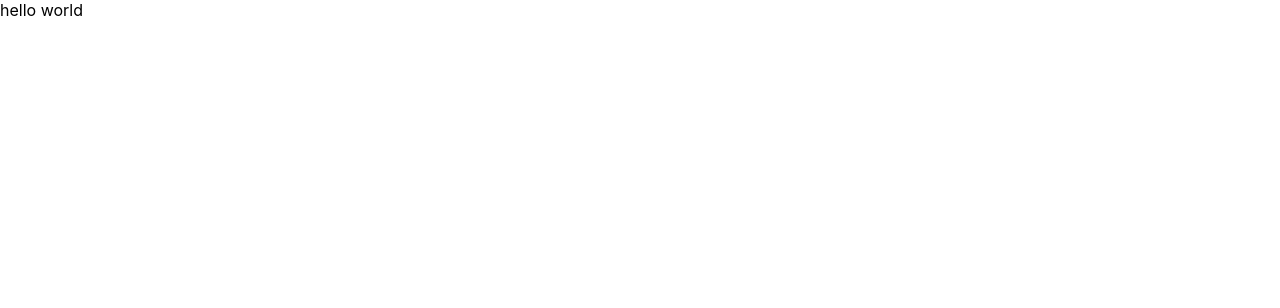
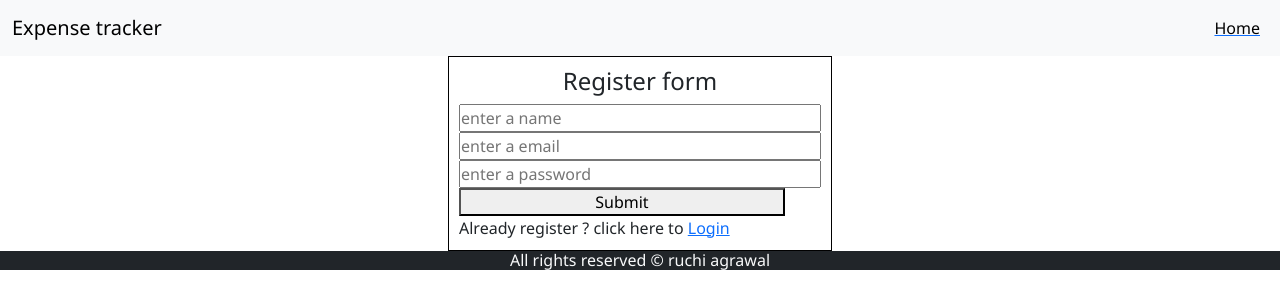
Before and after one commit to RuchiAgrawal9186/Expense-Tracker, a React (Create React App) app in the folder expense-tracker/: page /register in a window 1280 px wide. Shown: the top 308 px of the page. Built offline with nearby package versions, Linux system fonts and the light colour scheme.

Commit message:
working on frontend part build register and login form

```diff
--- a/expense-tracker/package.json
+++ b/expense-tracker/package.json
@@ -6,9 +6,15 @@
     "@testing-library/jest-dom": "^5.16.5",
     "@testing-library/react": "^13.4.0",
     "@testing-library/user-event": "^13.5.0",
+    "antd": "^5.7.3",
+    "axios": "^1.4.0",
     "react": "^18.2.0",
     "react-dom": "^18.2.0",
+    "react-icons": "^4.9.0",
+    "react-redux": "^8.0.5",
+    "react-router-dom": "^6.11.2",
     "react-scripts": "5.0.1",
+    "redux": "^4.2.1",
     "web-vitals": "^2.1.4"
   },
   "scripts": {
--- a/expense-tracker/public/index.html
+++ b/expense-tracker/public/index.html
@@ -15,6 +15,15 @@
       user's mobile device or desktop. See https://developers.google.com/web/fundamentals/web-app-manifest/
     -->
     <link rel="manifest" href="%PUBLIC_URL%/manifest.json" />
+
+
+    <link rel="preconnect" href="https://fonts.googleapis.com">
+<link rel="preconnect" href="https://fonts.gstatic.com" crossorigin>
+<link href="https://fonts.googleapis.com/css2?family=Noto+Sans&family=Work+Sans:wght@400;500&display=swap" rel="stylesheet">
+
+<link rel="stylesheet" href="https://cdn.jsdelivr.net/gh/devicons/devicon@v2.15.1/devicon.min.css">
+
+<link rel="stylesheet" href="https://cdnjs.cloudflare.com/ajax/libs/font-awesome/4.7.0/css/font-awesome.min.css">
     <!--
       Notice the use of %PUBLIC_URL% in the tags above.
       It will be replaced with the URL of the `public` folder during the build.
@@ -24,7 +33,9 @@
       work correctly both with client-side routing and a non-root public URL.
       Learn how to configure a non-root public URL by running `npm run build`.
     -->
-    <title>React App</title>
+    <link href="https://cdn.jsdelivr.net/npm/bootstrap@5.3.1/dist/css/bootstrap.min.css" rel="stylesheet" integrity="sha384-4bw+/aepP/YC94hEpVNVgiZdgIC5+VKNBQNGCHeKRQN+PtmoHDEXuppvnDJzQIu9" crossorigin="anonymous">
+<script src="https://cdn.jsdelivr.net/npm/bootstrap@5.3.1/dist/js/bootstrap.bundle.min.js" integrity="sha384-HwwvtgBNo3bZJJLYd8oVXjrBZt8cqVSpeBNS5n7C8IVInixGAoxmnlMuBnhbgrkm" crossorigin="anonymous"></script>
+    <title>Expense Tracker</title>
   </head>
   <body>
     <noscript>You need to enable JavaScript to run this app.</noscript>
--- a/expense-tracker/src/App.js
+++ b/expense-tracker/src/App.js
@@ -1,11 +1,24 @@
 // import logo from './logo.svg';
 // import './App.css';
 
+import { Route, Routes } from "react-router-dom";
+import HomePage from "./pages/HomePage";
+import Register from "./pages/Register";
+import Login from "./pages/Login";
+import Header from "./components/Layout/Header";
+import Footer from "./components/Layout/Footer";
+
 function App() {
   return (
-    <div className="App">
-      hello world
-    </div>
+    <>
+    <Header></Header>
+    <Routes>
+      <Route path="/" element={<HomePage></HomePage>}/>
+      <Route path="/register" element={<Register></Register>}/>
+      <Route path="/login" element={<Login></Login>}/>
+    </Routes>
+    <Footer></Footer>
+    </>
   );
 }
 
--- /dev/null
+++ b/expense-tracker/src/components/Layout/Footer.js
@@ -0,0 +1,11 @@
+import React from 'react'
+
+const Footer = () => {
+  return (
+    <div className='bg-dark text-light'>
+        <h6 className='text-center'>All rights reserved &copy; ruchi agrawal</h6>
+    </div>
+  )
+}
+
+export default Footer
--- /dev/null
+++ b/expense-tracker/src/components/Layout/Header.js
@@ -0,0 +1,24 @@
+import React from 'react'
+
+const Header = () => {
+  return <>
+  <nav className="navbar navbar-expand-lg bg-body-tertiary">
+  <div className="container-fluid">
+    <button className="navbar-toggler" type="button" data-bs-toggle="collapse" data-bs-target="#navbarTogglerDemo01" aria-controls="navbarTogglerDemo01" aria-expanded="false" aria-label="Toggle navigation">
+      <span className="navbar-toggler-icon">
+      </span></button>
+    <div className="collapse navbar-collapse" id="navbarTogglerDemo01">
+      <a className="navbar-brand" href="#">Expense tracker</a>
+      <ul className="navbar-nav ms-auto mb-2 mb-lg-0">
+        <a className="nav-item">
+          <a className="nav-link active" aria-current="page" href="#">Home</a>
+        </a>
+      </ul>
+    </div>
+  </div>
+</nav>
+
+  </>;
+}
+
+export default Header
--- a/expense-tracker/src/index.css
+++ b/expense-tracker/src/index.css
@@ -1,13 +1,19 @@
-body {
+*{
   margin: 0;
-  font-family: -apple-system, BlinkMacSystemFont, 'Segoe UI', 'Roboto', 'Oxygen',
-    'Ubuntu', 'Cantarell', 'Fira Sans', 'Droid Sans', 'Helvetica Neue',
-    sans-serif;
-  -webkit-font-smoothing: antialiased;
-  -moz-osx-font-smoothing: grayscale;
+  font-family: 'Noto Sans', sans-serif;
+  padding: 0;
+  box-sizing: border-box;
 }
 
 code {
   font-family: source-code-pro, Menlo, Monaco, Consolas, 'Courier New',
     monospace;
 }
+
+.register-page{
+  margin: auto;
+  width: 30%;
+  padding: 10px;
+  border: 1px solid black;
+
+}
--- /dev/null
+++ b/expense-tracker/src/pages/HomePage.jsx
@@ -0,0 +1,13 @@
+import React from 'react'
+import Header from '../components/Layout/Header'
+import Footer from '../components/Layout/Footer'
+
+const HomePage = () => {
+  return (
+    <>
+    <h1>welcome to home page</h1>
+    </>
+  )
+}
+
+export default HomePage
--- /dev/null
+++ b/expense-tracker/src/pages/Login.jsx
@@ -0,0 +1,25 @@
+import React from 'react'
+import { Link } from 'react-router-dom'
+
+const Login = () => {
+  return (
+    <>
+    <div className='login-page'>
+        <h2>Login form</h2>
+     <form action="">
+
+        <input type="email" name="email" placeholder='enter a email'/>
+        <br />
+        <input type="password" name="password" placeholder='enter a password'/>
+        <br />
+        <button>Submit</button>
+        <br/>
+        new User ? click here to <Link to='/register'>Register</Link>
+
+     </form>
+    </div>
+    </>
+  )
+}
+
+export default Login
--- /dev/null
+++ b/expense-tracker/src/pages/Register.jsx
@@ -0,0 +1,42 @@
+import React, { useState } from 'react'
+import { Link } from 'react-router-dom'
+
+const Register = () => {
+
+    const [name,setname] = useState("")
+    const [email,setemail] = useState("")
+    const [password,setpassword]=useState("")
+
+    const handleSubmit = (e) =>{
+        e.preventDefault()
+
+        let obj = {
+            name,email,password
+        }
+        console.log(obj)
+
+    }
+  return (
+    <>
+    <div className='register-page'>
+        <h4 style={{textAlign:"center"}}>Register form</h4>
+     <form action="" onSubmit={handleSubmit}>
+
+        <input type="text" name="name" value = {name} placeholder='enter a name' style={{width:"100%"}} onChange={(e)=>setname(e.target.value)}/>
+        <br />
+
+        <input type="email" name="email" value = {email} placeholder='enter a email' style={{width:"100%"}}  onChange={(e)=>setemail(e.target.value)}/>
+        <br />
+        <input type="password" name="password" value = {password} placeholder='enter a password' style={{width:"100%"}}  onChange={(e)=>setpassword(e.target.value)}/>
+        <br />
+        <button style={{width:"90%"}}>Submit</button>
+        <br />
+        Already register ? click here to <Link to='/login'>Login</Link>
+
+     </form>
+    </div>
+    </>
+  )
+}
+
+export default Register
```
Also changed, not shown: expense-tracker/src/index.js (+9 -3 lines), 2 other files (tests, documents, lock files or other folders).
